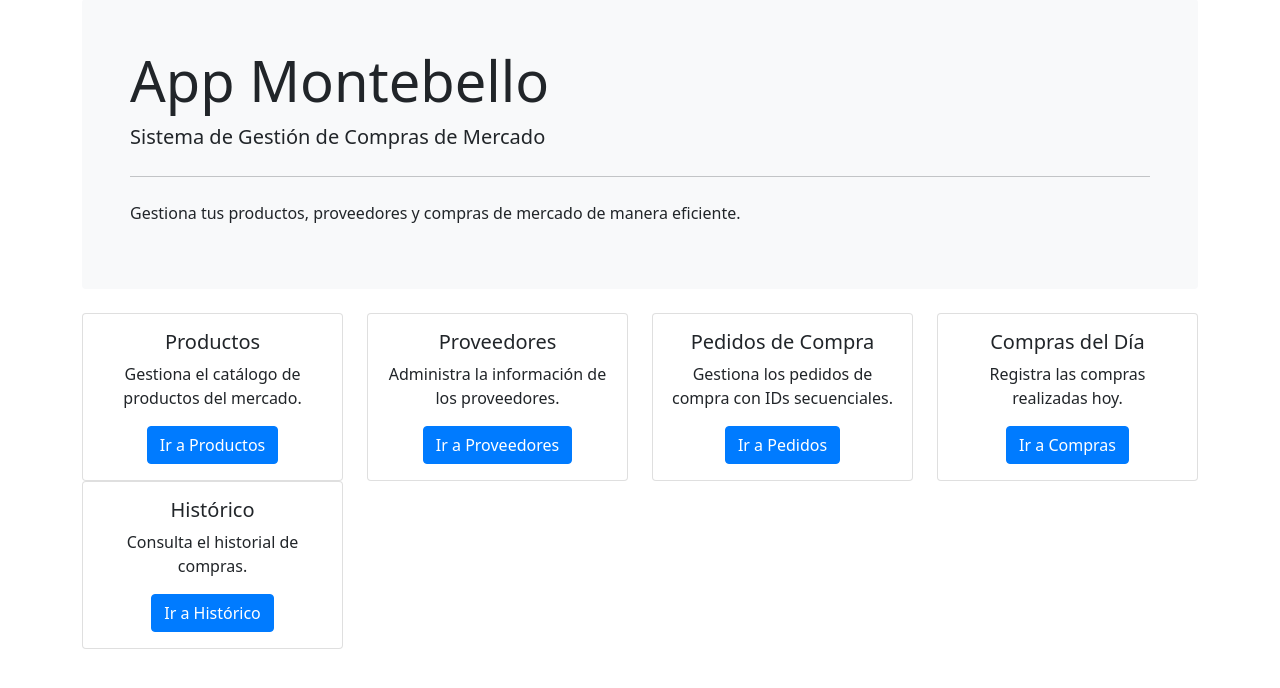
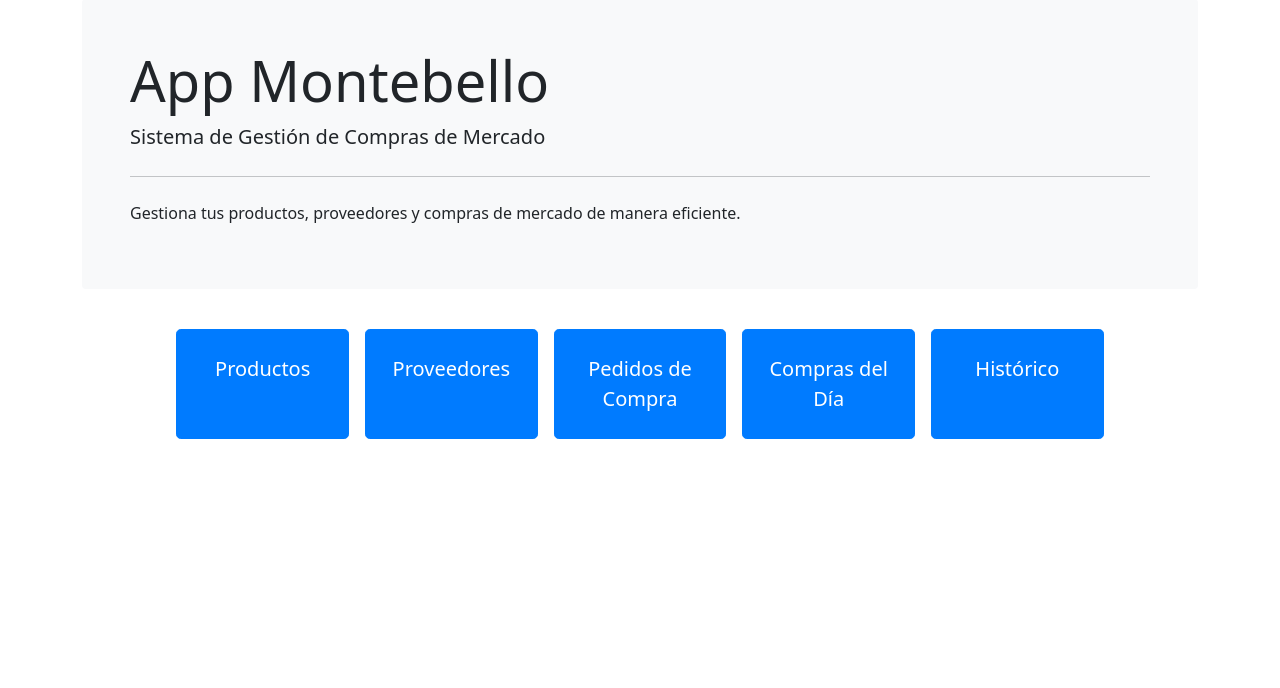
Before and after one commit to ecanar/AppMontebello, a Flask app: page / in a window 1280 px wide. Shown: the part 81-769 px from the top of the page. Run offline with Flask 3, Linux system fonts and the light colour scheme; some libraries are stand-ins or nearby versions.

Commit message:
Reemplazar tarjetas por botones en inicio

```diff
--- a/templates/index.html
+++ b/templates/index.html
@@ -14,51 +14,21 @@
     </div>
 </div>
 
-<div class="row mt-4">
-    <div class="col-md-3">
-        <div class="card text-center">
-            <div class="card-body">
-                <h5 class="card-title">Productos</h5>
-                <p class="card-text">Gestiona el catálogo de productos del mercado.</p>
-                <a href="{{ url_for('productos') }}" class="btn btn-primary">Ir a Productos</a>
-            </div>
-        </div>
+<div class="row mt-4 g-3 justify-content-center">
+    <div class="col-md-2 d-grid">
+        <a href="{{ url_for('productos') }}" class="btn btn-primary btn-lg py-4">Productos</a>
     </div>
-    <div class="col-md-3">
-        <div class="card text-center">
-            <div class="card-body">
-                <h5 class="card-title">Proveedores</h5>
-                <p class="card-text">Administra la información de los proveedores.</p>
-                <a href="{{ url_for('proveedores') }}" class="btn btn-primary">Ir a Proveedores</a>
-            </div>
-        </div>
+    <div class="col-md-2 d-grid">
+        <a href="{{ url_for('proveedores') }}" class="btn btn-primary btn-lg py-4">Proveedores</a>
     </div>
-    <div class="col-md-3">
-        <div class="card text-center">
-            <div class="card-body">
-                <h5 class="card-title">Pedidos de Compra</h5>
-                <p class="card-text">Gestiona los pedidos de compra con IDs secuenciales.</p>
-                <a href="{{ url_for('pedidos') }}" class="btn btn-primary">Ir a Pedidos</a>
-            </div>
-        </div>
+    <div class="col-md-2 d-grid">
+        <a href="{{ url_for('pedidos') }}" class="btn btn-primary btn-lg py-4">Pedidos de Compra</a>
     </div>
-    <div class="col-md-3">
-        <div class="card text-center">
-            <div class="card-body">
-                <h5 class="card-title">Compras del Día</h5>
-                <p class="card-text">Registra las compras realizadas hoy.</p>
-                <a href="{{ url_for('compras') }}" class="btn btn-primary">Ir a Compras</a>
-            </div>
-        </div>
+    <div class="col-md-2 d-grid">
+        <a href="{{ url_for('compras') }}" class="btn btn-primary btn-lg py-4">Compras del Día</a>
     </div>
-    <div class="col-md-3">
-        <div class="card text-center">
-            <div class="card-body">
-                <h5 class="card-title">Histórico</h5>
-                <p class="card-text">Consulta el historial de compras.</p>
-                <a href="{{ url_for('historico') }}" class="btn btn-primary">Ir a Histórico</a>
-            </div>
-        </div>
+    <div class="col-md-2 d-grid">
+        <a href="{{ url_for('historico') }}" class="btn btn-primary btn-lg py-4">Histórico</a>
     </div>
 </div>
 {% endblock %}
```
